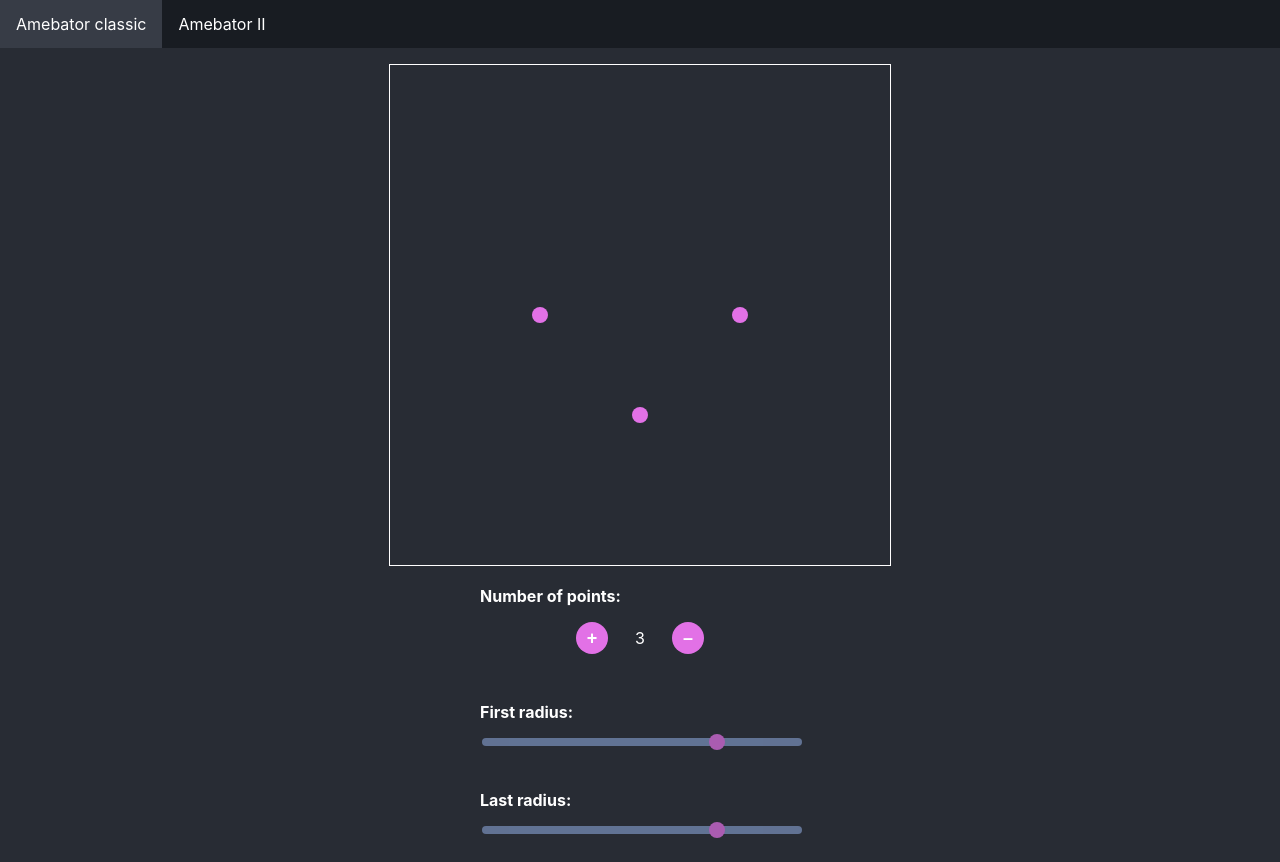
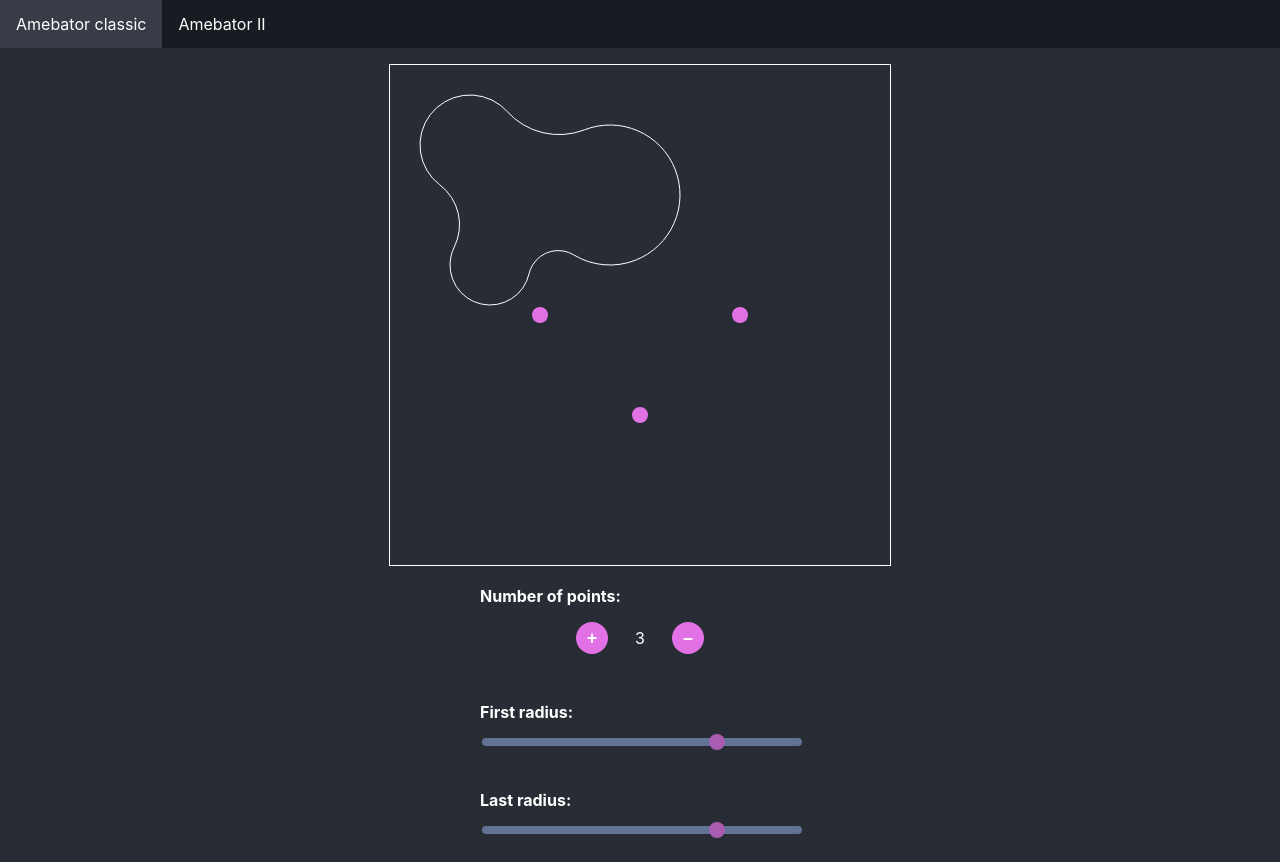
Before and after one commit to exacs/amebator, a React (Create React App) app: page / in a window 1280 px wide. Built offline with nearby package versions, Linux system fonts and the light colour scheme; the HTML template or start-up script is replaced by a standard one.

Commit message:
Default values for amebas

```diff
--- a/src/components/Canvas.js
+++ b/src/components/Canvas.js
@@ -32,9 +32,12 @@ export default function Canvas({ data }) {
     ctx.strokeStyle = "white";
     const result = drawAmeba(
       ctx,
-      data.points,
-      data.firstRadius,
-      data.lastRadius
+      [
+        [80, 80, 50],
+        [220, 130, 70],
+        [100, 200, 40]
+      ],
+      [70, 30, 50]
     );
     if (result) {
       ctx.stroke();
```
